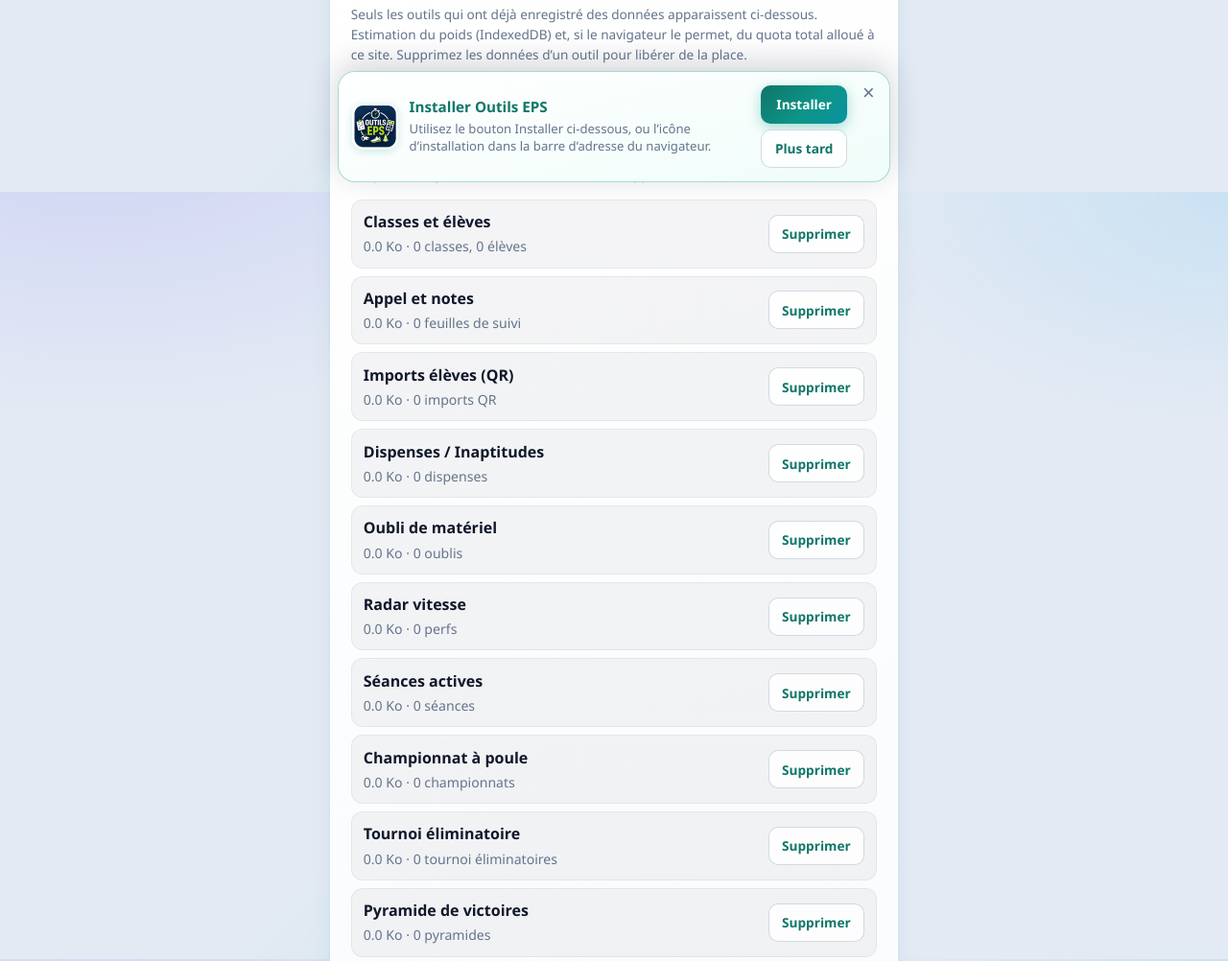
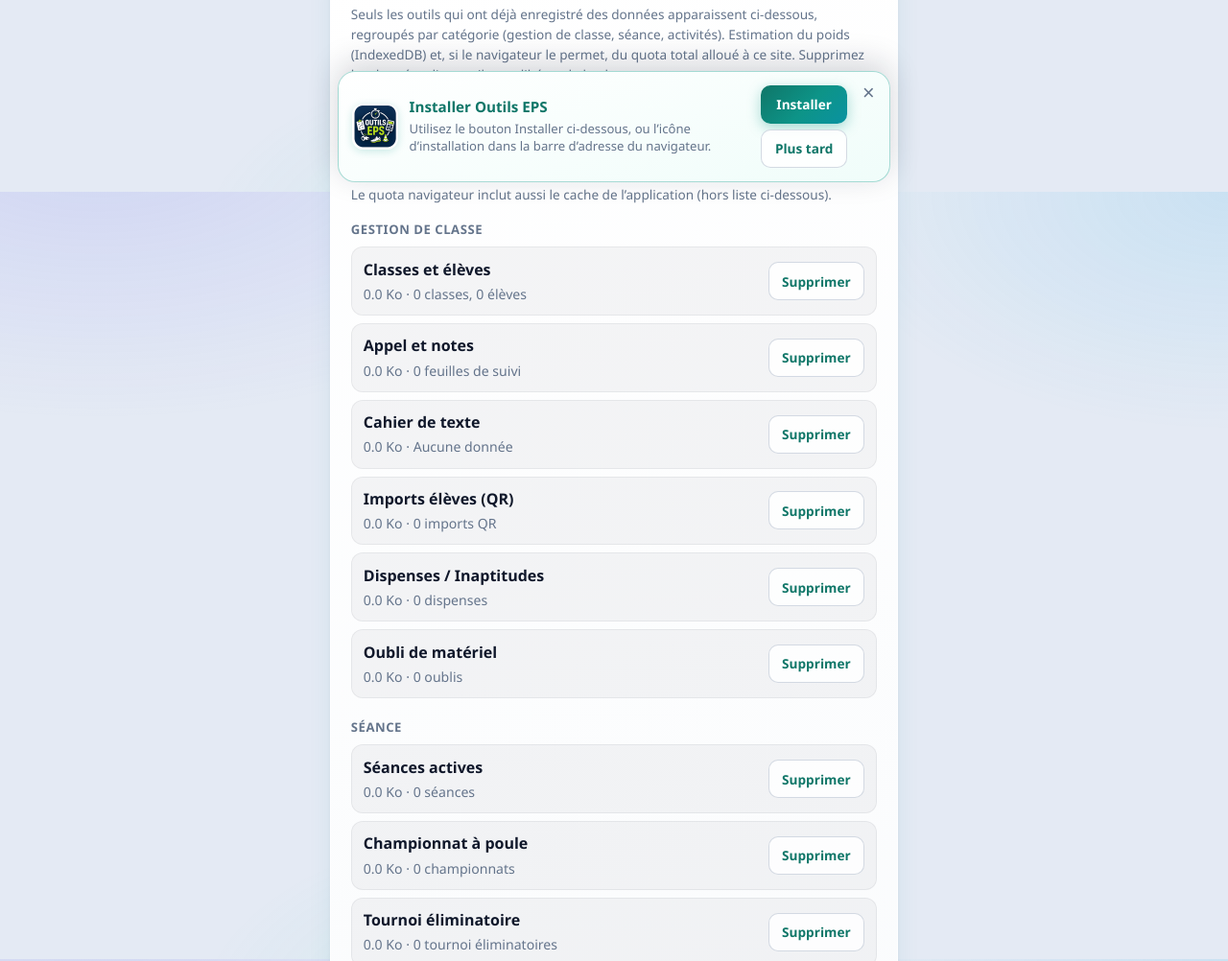
Before and after one commit to clemP-App/outilsEPS, a website: page outils/sauvegarde.html in a window 1280 px wide. Shown: the part 600-1602 px from the top of the page at 96% size. Drawn offline with Linux system fonts and the light colour scheme.

Commit message:
Integrate cahier de texte into backup and group storage tools by category.
Adds cahier de texte to export/delete, reorganizes the storage list into gestion de classe, seance and activites sections.

Co-authored-by: Cursor <cursoragent@cursor.com>

```diff
--- a/data-manager.js
+++ b/data-manager.js
@@ -1496,54 +1496,65 @@ var DataManager = (function () {
       });
   }
 
+  /** Ordre des groupes dans la page Sauvegarde (aligné sur l’accueil prof). */
+  var STORAGE_GROUP_ORDER = ["Gestion de classe", "Séance", "Activités"];
+
   /** Outils qui enregistrent des données IndexedDB (liste affichée seulement si non vide). */
   var STORAGE_CATEGORIES = [
     {
       id: "classes",
       label: "Classes et élèves",
+      groupe: "Gestion de classe",
       stores: ["classes", "eleves"],
     },
     {
       id: "tableau-suivi",
       label: "Appel et notes",
+      groupe: "Gestion de classe",
       stores: ["tableauxSuivi"],
+    },
+    {
+      id: "cahier-texte",
+      label: "Cahier de texte",
+      groupe: "Gestion de classe",
+      paramIds: ["cahier-texte-data"],
     },
     {
       id: "imports-eleves",
       label: "Imports élèves (QR)",
+      groupe: "Gestion de classe",
       stores: ["importsEleves"],
     },
     {
       id: "dispenses",
       label: "Dispenses / Inaptitudes",
+      groupe: "Gestion de classe",
       stores: ["dispenses"],
       paramIds: ["dispenses-masquer-terminees"],
     },
     {
       id: "oublis-materiel",
       label: "Oubli de matériel",
+      groupe: "Gestion de classe",
       stores: ["oublisMateriel"],
-    },
-    {
-      id: "radar",
-      label: "Radar vitesse",
-      stores: ["radarPerfs"],
-      paramIds: ["radar-session", "radar-settings"],
     },
     {
       id: "sessions",
       label: "Séances actives",
+      groupe: "Séance",
       stores: ["sessions"],
       paramPrefix: "active-session__",
     },
     {
       id: "championnat",
       label: "Championnat à poule",
+      groupe: "Séance",
       stores: ["championnats"],
     },
     {
       id: "tournoi-elimination",
       label: "Tournoi éliminatoire",
+      groupe: "Séance",
       stores: ["tournoisElimination"],
       storeFilter: function (r) {
         return r && r.kind === "tournoi-elimination";
@@ -1552,6 +1563,7 @@ var DataManager = (function () {
     {
       id: "pyramide-victoires",
       label: "Pyramide de victoires",
+      groupe: "Séance",
       stores: ["tournoisElimination"],
       storeFilter: function (r) {
         return r && r.kind === "pyramide-victoires";
@@ -1560,21 +1572,32 @@ var DataManager = (function () {
     {
       id: "composition",
       label: "Composition d’équipes",
+      groupe: "Séance",
       paramPrefix: "composition-equipes",
+    },
+    {
+      id: "timer-hiit",
+      label: "Timer HIIT / Tabata",
+      groupe: "Séance",
+      paramIds: [PARAM_HIIT_PRESETS_ID],
     },
     {
       id: "compteur-bonus",
       label: "Compteur bonus",
+      groupe: "Séance",
       paramIds: ["compteur-bonus-settings"],
     },
     {
-      id: "timer-hiit",
-      label: "Timer HIIT / Tabata",
-      paramIds: [PARAM_HIIT_PRESETS_ID],
+      id: "radar",
+      label: "Radar vitesse",
+      groupe: "Activités",
+      stores: ["radarPerfs"],
+      paramIds: ["radar-session", "radar-settings"],
     },
     {
       id: "inducteur-danse",
       label: "Inducteur danse",
+      groupe: "Activités",
       paramIds: ["inducteur-danse"],
     },
   ];
@@ -1668,6 +1691,15 @@ var DataManager = (function () {
     var paramEntries = paramsForCategory(cat, storeData.parametres);
     if (cat.id === "composition" && paramEntries.length) {
       parts.push(paramEntries.length + " composition" + (paramEntries.length !== 1 ? "s" : ""));
+    } else if (cat.id === "cahier-texte" && paramEntries.length) {
+      var cahierRec = paramEntries[0];
+      var seqs = Array.isArray(cahierRec.sequences) ? cahierRec.sequences : [];
+      var nSeq = seqs.length;
+      var nSeances = seqs.reduce(function (sum, seq) {
+        return sum + (Array.isArray(seq.seances) ? seq.seances.length : 0);
+      }, 0);
+      if (nSeq) parts.push(nSeq + " séquence" + (nSeq !== 1 ? "s" : ""));
+      if (nSeances) parts.push(nSeances + " séance" + (nSeances !== 1 ? "s" : ""));
     } else if (cat.id === "sessions" && paramEntries.length) {
       parts.push(paramEntries.length + " outil" + (paramEntries.length !== 1 ? "s" : "") + " avec séance active");
     } else {
@@ -1700,6 +1732,7 @@ var DataManager = (function () {
         return {
           id: cat.id,
           label: cat.label,
+          groupe: cat.groupe || null,
           bytes: bytes,
           countLabel: countLabelForCategory(cat, storeData),
           empty: bytes === 0,
@@ -1713,6 +1746,7 @@ var DataManager = (function () {
         categories.push({
           id: "autres",
           label: "Autres données",
+          groupe: null,
           bytes: jsonByteSize(otherParams),
           countLabel: otherParams.length + " entrée" + (otherParams.length !== 1 ? "s" : ""),
           empty: false,
@@ -2054,6 +2088,7 @@ var DataManager = (function () {
     saveParametre: saveParametre,
     deleteParametre: deleteParametre,
     STORAGE_CATEGORIES: STORAGE_CATEGORIES,
+    STORAGE_GROUP_ORDER: STORAGE_GROUP_ORDER,
     formatBytes: formatBytes,
     getStorageBreakdown: getStorageBreakdown,
     getStorageEstimate: getStorageEstimate,
--- a/outils/sauvegarde.html
+++ b/outils/sauvegarde.html
@@ -31,7 +31,7 @@
       <section class="card" aria-labelledby="lbl-info">
         <h2 id="lbl-info">Données locales</h2>
         <p class="hint sauvegarde-hint">
-          Vos classes, dispenses, oublis de matériel, championnats et réglages sont enregistrés <strong>sur cet appareil uniquement</strong>.
+          Vos classes, cahier de texte, dispenses, oublis de matériel, championnats et réglages sont enregistrés <strong>sur cet appareil uniquement</strong>.
           Ils ne partent pas sur internet et ne se retrouvent pas tout seuls sur un autre téléphone ou ordinateur.
         </p>
         <p class="hint">
@@ -62,7 +62,7 @@
       <section class="card" aria-labelledby="lbl-stockage">
         <h2 id="lbl-stockage">Espace utilisé</h2>
         <p class="hint">
-          Seuls les outils qui ont déjà enregistré des données apparaissent ci-dessous. Estimation du poids (IndexedDB)
+          Seuls les outils qui ont déjà enregistré des données apparaissent ci-dessous, regroupés par catégorie (gestion de classe, séance, activités). Estimation du poids (IndexedDB)
           et, si le navigateur le permet, du quota total alloué à ce site. Supprimez les données d’un outil pour libérer
           de la place.
         </p>
--- a/outils/sauvegarde.js
+++ b/outils/sauvegarde.js
@@ -21,6 +21,8 @@
       "Supprimer tous les imports QR élèves enregistrés ?\n\nLes données saisies par les élèves ne seront plus consultables ici.\n\nCette action est irréversible.",
     classes:
       "Supprimer toutes les classes et tous les élèves ?\n\nLes autres outils qui s’appuient sur les classes ne pourront plus importer d’élèves tant que vous n’aurez pas recréé des classes.\n\nCette action est irréversible.",
+    "cahier-texte":
+      "Supprimer toutes les séquences et fiches de séance du cahier de texte ?\n\nCette action est irréversible.",
     dispenses: "Supprimer toutes les dispenses / inaptitudes et leurs réglages d’affichage ?\n\nCette action est irréversible.",
     "oublis-materiel": "Supprimer tous les oublis de matériel enregistrés ?\n\nCette action est irréversible.",
     championnat: "Supprimer le championnat en cours (équipes et matchs) ?\n\nCette action est irréversible.",
@@ -37,6 +39,8 @@
     "compteur-bonus": "Supprimer les réglages du Compteur bonus ?\n\nLes scores en cours ne sont pas conservés ailleurs.",
     "timer-hiit":
       "Supprimer les raccourcis personnalisés du Timer HIIT / Tabata ?\n\nLes raccourcis intégrés (Tabata, etc.) restent disponibles.",
+    "inducteur-danse":
+      "Supprimer les listes personnalisées de l’inducteur danse ?\n\nLes listes intégrées restent disponibles.",
     autres: "Supprimer les autres données paramétrées non reconnues ?\n\nCette action est irréversible.",
   };
 
@@ -121,6 +125,36 @@
     }
   }
 
+  function creerItemStockage(cat) {
+    var li = document.createElement("li");
+    li.className = "stockage-item";
+
+    var main = document.createElement("div");
+    main.className = "stockage-item__main";
+
+    var titre = document.createElement("span");
+    titre.className = "stockage-item__titre";
+    titre.textContent = cat.label;
+
+    var meta = document.createElement("span");
+    meta.className = "stockage-item__meta";
+    meta.textContent = DataManager.formatBytes(cat.bytes) + " · " + cat.countLabel;
+
+    main.appendChild(titre);
+    main.appendChild(meta);
+    li.appendChild(main);
+
+    var btn = document.createElement("button");
+    btn.type = "button";
+    btn.className = "btn btn--ghost btn--small stockage-item__delete";
+    btn.textContent = "Supprimer";
+    btn.setAttribute("data-category", cat.id);
+    btn.setAttribute("aria-label", "Supprimer les données de " + cat.label);
+    li.appendChild(btn);
+
+    return li;
+  }
+
   function renderStockage() {
     if (!stockageListEl) return Promise.resolve();
     var load =
@@ -142,34 +176,39 @@
         var hasData = breakdown.totalBytes > 0;
         if (stockageVideEl) stockageVideEl.hidden = hasData;
 
+        var groupOrder =
+          typeof DataManager.STORAGE_GROUP_ORDER !== "undefined"
+            ? DataManager.STORAGE_GROUP_ORDER.slice()
+            : ["Gestion de classe", "Séance", "Activités"];
+        groupOrder.push("Autres");
+
+        var byGroup = {};
         breakdown.categories.forEach(function (cat) {
-          var li = document.createElement("li");
-          li.className = "stockage-item";
+          var key = cat.groupe || "Autres";
+          if (!byGroup[key]) byGroup[key] = [];
+          byGroup[key].push(cat);
+        });
 
-          var main = document.createElement("div");
-          main.className = "stockage-item__main";
+        groupOrder.forEach(function (groupLabel) {
+          var items = byGroup[groupLabel];
+          if (!items || !items.length) return;
 
-          var titre = document.createElement("span");
-          titre.className = "stockage-item__titre";
-          titre.textContent = cat.label;
+          var section = document.createElement("li");
+          section.className = "stockage-groupe";
 
-          var meta = document.createElement("span");
-          meta.className = "stockage-item__meta";
-          meta.textContent = DataManager.formatBytes(cat.bytes) + " · " + cat.countLabel;
+          var heading = document.createElement("h3");
+          heading.className = "stockage-groupe__titre";
+          heading.textContent = groupLabel;
+          section.appendChild(heading);
 
-          main.appendChild(titre);
-          main.appendChild(meta);
-          li.appendChild(main);
+          var sublist = document.createElement("ul");
+          sublist.className = "stockage-groupe__list";
+          items.forEach(function (cat) {
+            sublist.appendChild(creerItemStockage(cat));
+          });
+          section.appendChild(sublist);
 
-          var btn = document.createElement("button");
-          btn.type = "button";
-          btn.className = "btn btn--ghost btn--small stockage-item__delete";
-          btn.textContent = "Supprimer";
-          btn.setAttribute("data-category", cat.id);
-          btn.setAttribute("aria-label", "Supprimer les données de " + cat.label);
-          li.appendChild(btn);
-
-          stockageListEl.appendChild(li);
+          stockageListEl.appendChild(section);
         });
       })
       .catch(function (e) {
```
Also changed, not shown: style.css.
